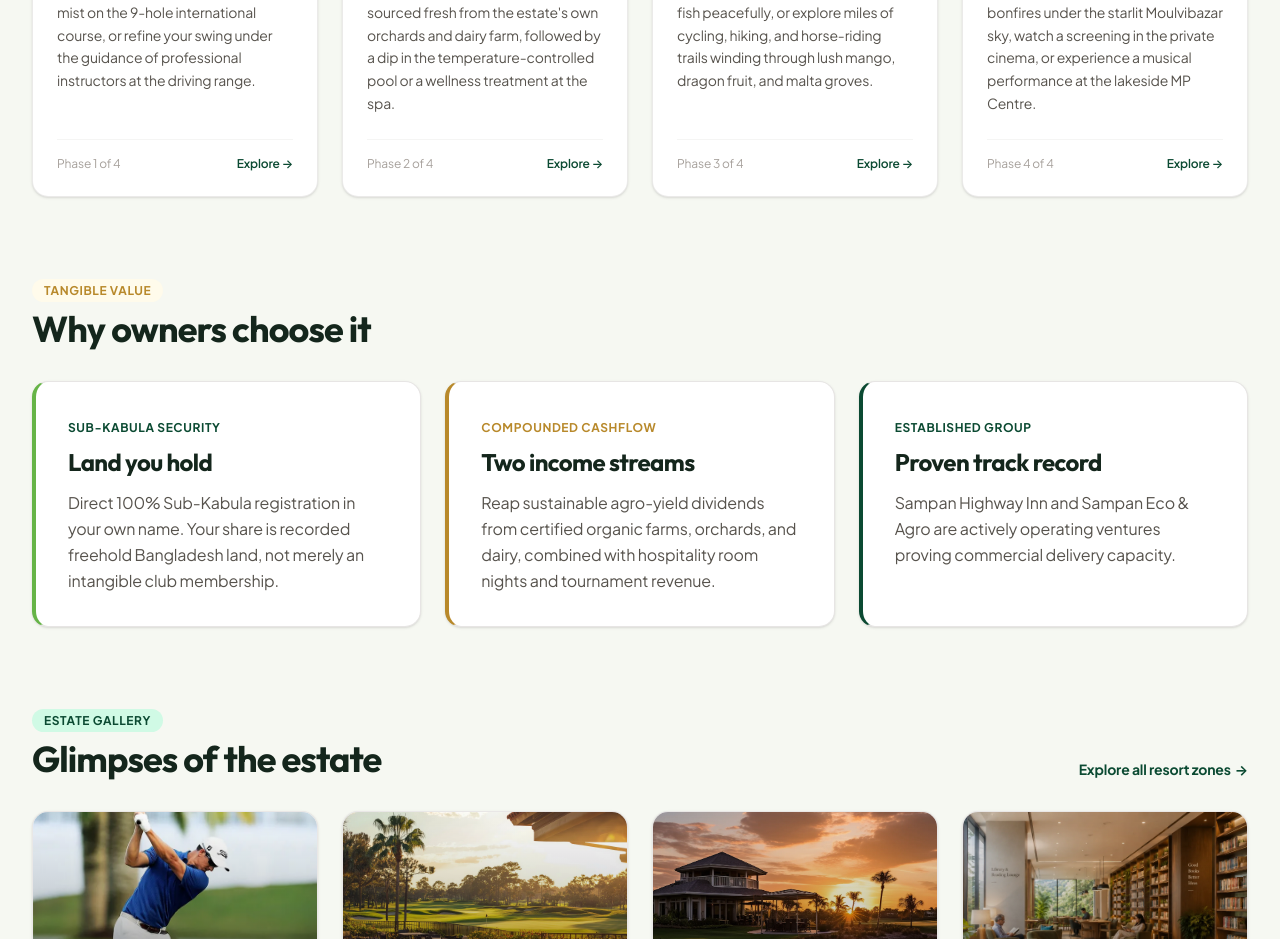
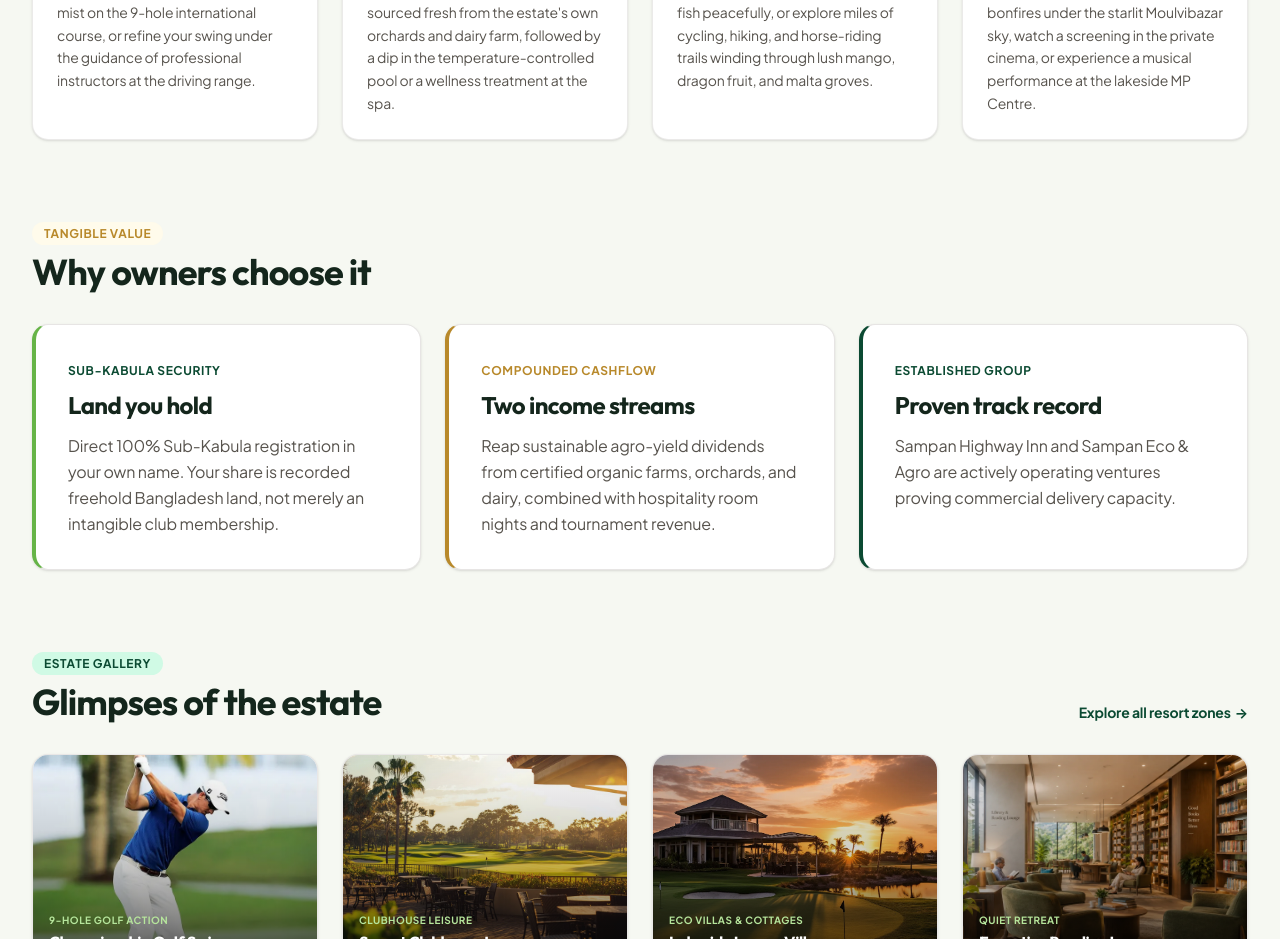
Before and after one commit to Sakib548/agro_golf_resort, a Next.js app: page / in a window 1280 px wide. Shown: the part 1900-2839 px from the top of the page. Built offline with nearby package versions, Linux system fonts and the light colour scheme.

Commit message:
addedDeletedSection2

```diff
--- a/src/components/DayTimelineSection.tsx
+++ b/src/components/DayTimelineSection.tsx
@@ -105,10 +105,10 @@ export default function DayTimelineSection() {
                 </p>
               </div>
 
-              <div className="mt-6 pt-4 border-t border-stone-100 flex items-center justify-between text-xs text-stone-400">
+              {/* <div className="mt-6 pt-4 border-t border-stone-100 flex items-center justify-between text-xs text-stone-400">
                 <span>Phase {idx + 1} of 4</span>
                 <span className="text-[#0b4a32] font-semibold">Explore →</span>
-              </div>
+              </div> */}
             </div>
           ))}
         </div>
```
